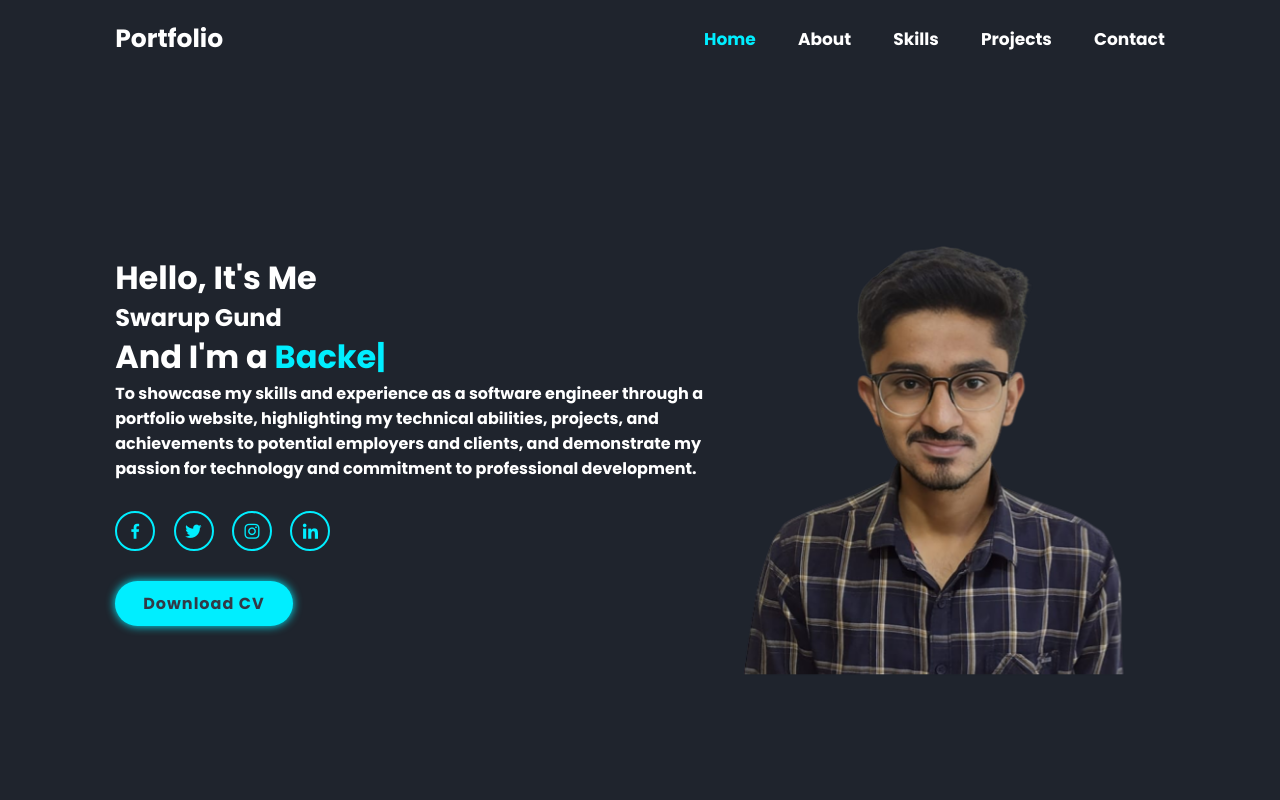
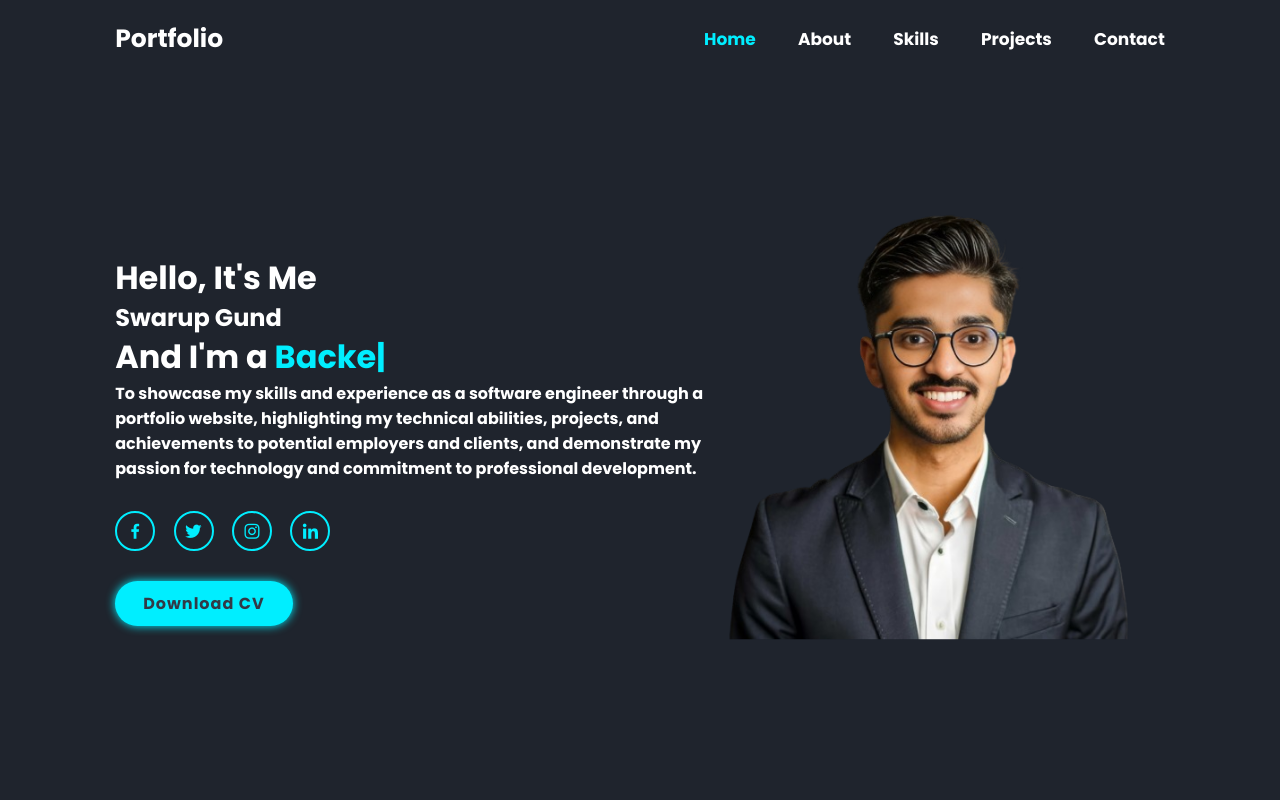
Before and after one commit to swarupgund/Portfoli, a plain HTML site: page index.html in a window 1280 px wide. Shown: the top 800 px of the page. Drawn offline with nearby package versions, Linux system fonts and the light colour scheme; a web font is replaced by a local one.

Commit message:
Update index.html
add profile pic

```diff
--- a/index.html
+++ b/index.html
@@ -57,7 +57,7 @@
         </div>
 
         <div class="home-img">
-            <img src="WhatsApp_Image_2023-03-06_at_10.30.08_AM__2_-removebg-preview.png" alt="">
+            <img src="adc688fc-5bee-414d-be82-598031796e92-removebg-preview.png" alt="">
 
         </div>
     </section>
```
